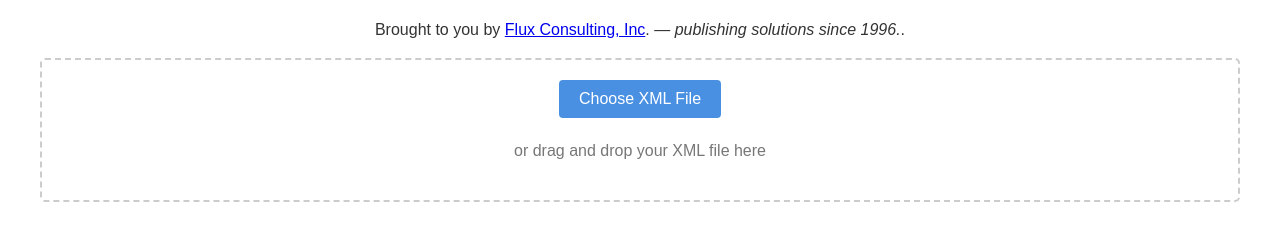
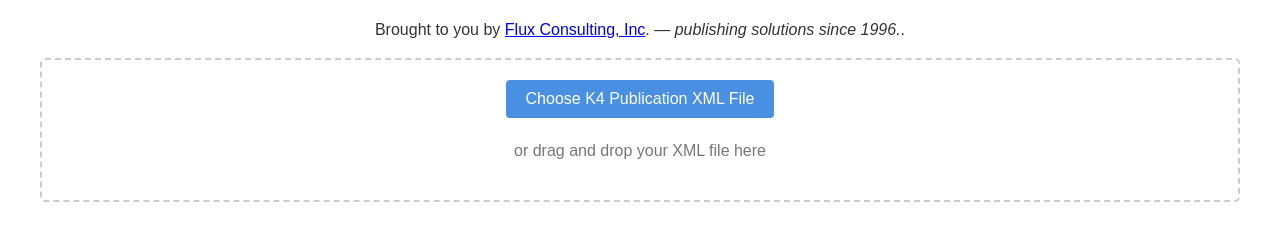
Before and after one commit to scottdunnflux/k4pub2list, a plain HTML site: page k4-pub-users2.html in a window 1280 px wide. Shown: the part 96-336 px from the top of the page. Drawn offline with Linux system fonts and the light colour scheme.

Commit message:
fixed button name

```diff
--- a/k4-pub-users2.html
+++ b/k4-pub-users2.html
@@ -261,7 +261,7 @@
 
         <div class="upload-section" id="upload-area">
             <input type="file" id="file-input" class="file-input" accept=".xml">
-            <button class="upload-btn" id="upload-btn">Choose XML File</button>
+            <button class="upload-btn" id="upload-btn">Choose K4 Publication XML File</button>
             <p class="drag-text">or drag and drop your XML file here</p>
         </div>
 
```
